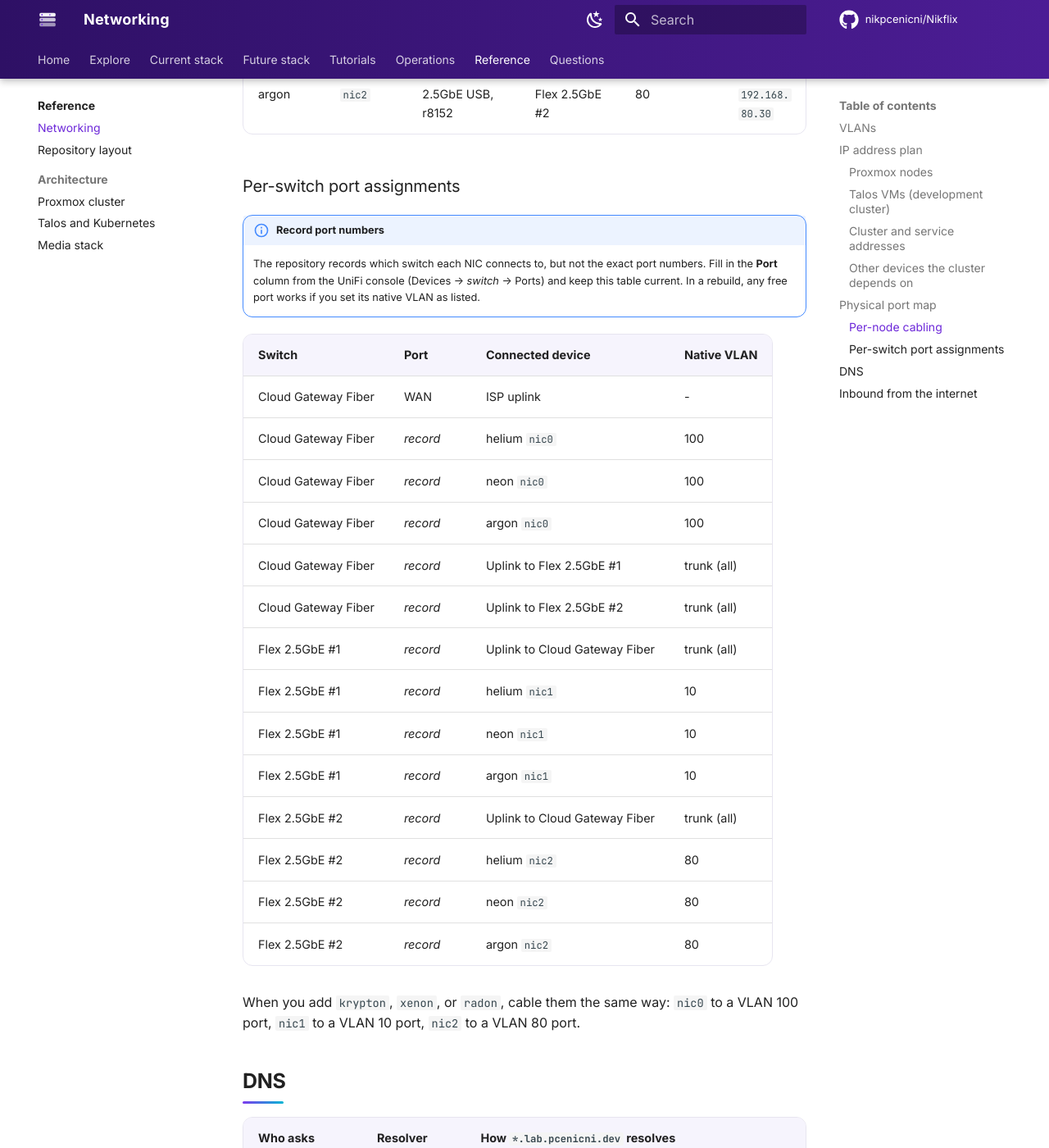
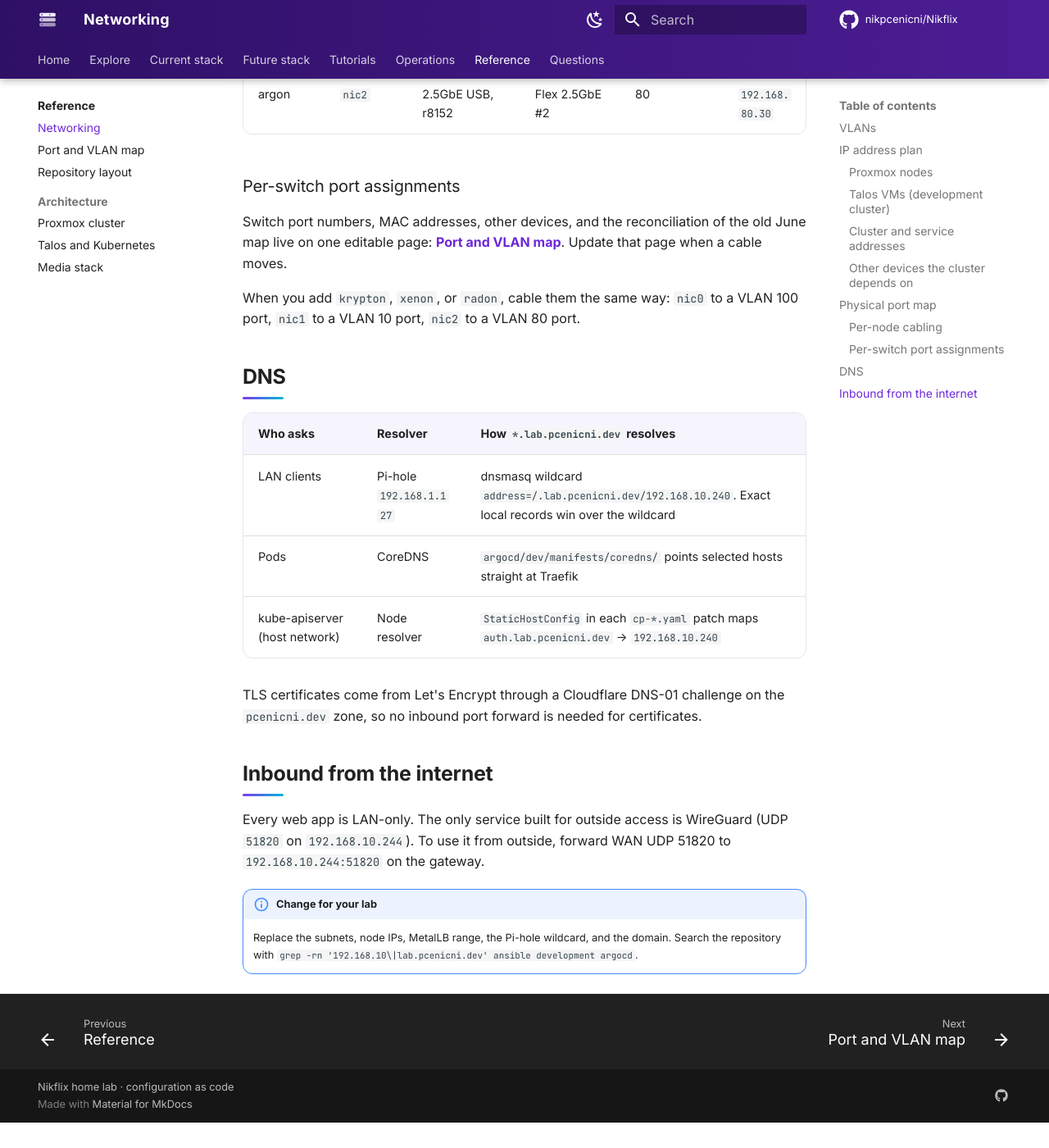
Before and after one commit to nikpcenicni/Nikflix, an MkDocs documentation site: the page built from docs/reference/networking.md, in a window 1280 px wide and 1400 px high, scrolled down 5120 px. Shown: the whole window at 82% size. Built offline with MkDocs 1.6.1 and Material for MkDocs 9.7.7, drawn with Linux system fonts in a browser that asks for light colours; comment, search, counter and statistics services are not loaded; after the commit the page ends 6489 px from its top, so only the background shows below that.

Commit message:
docs: add editable port and VLAN map (#61)
docs/reference/port-map.md is now the source of truth for physical
cabling: VLAN plan, device inventory, per-node NIC map, per-switch port
tables with a Verified column, the June 2026 map to reconcile, open
items, and a change log. TBD marks every unknown (grep TBD).

The networking page's per-switch table now points to it, and links from
the build guide, DR runbook, and add-a-node tutorial follow.

```diff
--- a/docs/reference/networking.md
+++ b/docs/reference/networking.md
@@ -106,28 +106,9 @@ graph TB
 
 ### Per-switch port assignments
 
-!!! todo "Record port numbers"
-    The repository records which switch each NIC connects to, but not
-    the exact port numbers. Fill in the **Port** column from the UniFi
-    console (Devices → *switch* → Ports) and keep this table current. In
-    a rebuild, any free port works if you set its native VLAN as listed.
-
-| Switch | Port | Connected device | Native VLAN |
-|---|---|---|---|
-| Cloud Gateway Fiber | WAN | ISP uplink | - |
-| Cloud Gateway Fiber | _record_ | helium `nic0` | 100 |
-| Cloud Gateway Fiber | _record_ | neon `nic0` | 100 |
-| Cloud Gateway Fiber | _record_ | argon `nic0` | 100 |
-| Cloud Gateway Fiber | _record_ | Uplink to Flex 2.5GbE #1 | trunk (all) |
-| Cloud Gateway Fiber | _record_ | Uplink to Flex 2.5GbE #2 | trunk (all) |
-| Flex 2.5GbE #1 | _record_ | Uplink to Cloud Gateway Fiber | trunk (all) |
-| Flex 2.5GbE #1 | _record_ | helium `nic1` | 10 |
-| Flex 2.5GbE #1 | _record_ | neon `nic1` | 10 |
-| Flex 2.5GbE #1 | _record_ | argon `nic1` | 10 |
-| Flex 2.5GbE #2 | _record_ | Uplink to Cloud Gateway Fiber | trunk (all) |
-| Flex 2.5GbE #2 | _record_ | helium `nic2` | 80 |
-| Flex 2.5GbE #2 | _record_ | neon `nic2` | 80 |
-| Flex 2.5GbE #2 | _record_ | argon `nic2` | 80 |
+Switch port numbers, MAC addresses, other devices, and the reconciliation
+of the old June map live on one editable page:
+**[Port and VLAN map](port-map.md)**. Update that page when a cable moves.
 
 When you add `krypton`, `xenon`, or `radon`, cable them the same way:
 `nic0` to a VLAN 100 port, `nic1` to a VLAN 10 port, `nic2` to a VLAN 80
--- a/mkdocs.yml
+++ b/mkdocs.yml
@@ -129,6 +129,7 @@ nav:
   - Reference:
       - reference/index.md
       - Networking: reference/networking.md
+      - Port and VLAN map: reference/port-map.md
       - Repository layout: reference/repository.md
       - Architecture:
           - Proxmox cluster: reference/architecture/proxmox.md
```
Also changed, not shown: README.md (+2 -1 lines), docs/operations/disaster-recovery.md (+1 -1 lines), docs/reference/index.md (+6 -0 lines), docs/reference/port-map.md (added, +184 -0 lines), docs/tutorials/add-a-node.md (+1 -1 lines), 1 other file.
